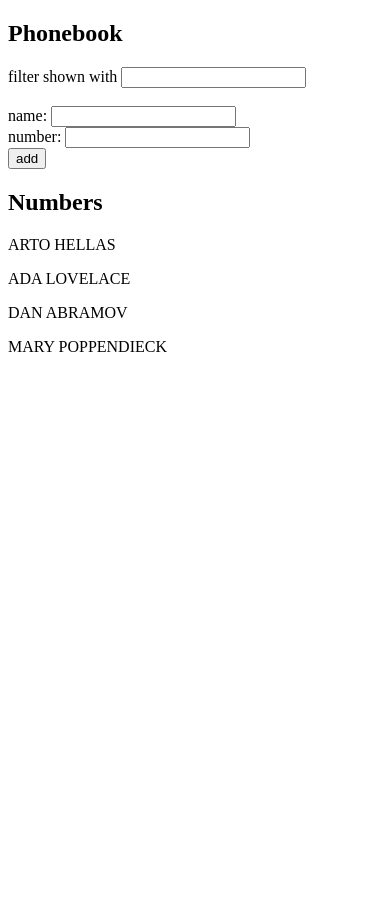
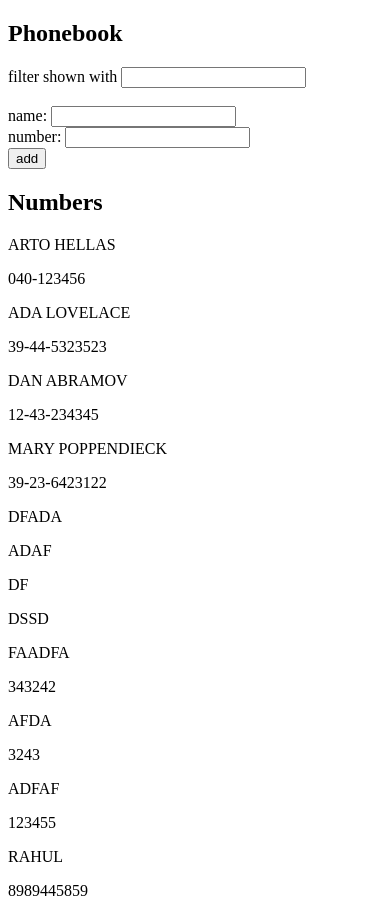
Before and after one commit to HarshDubey1011/fullstackopen_exercises, a React (Vite) app in the folder part2/phonebook/: page / in a window 390 px wide. Before the commit the page ends 844 px from the top, so only its background shows below. Built offline with nearby package versions, Linux system fonts and the light colour scheme; data requests are answered from the project's data file.

Commit message:
2.12: The Phonebook step 7

```diff
--- a/part2/phonebook/db.json
+++ b/part2/phonebook/db.json
@@ -1,5 +1,5 @@
 {
-  "persons":[
+  "persons": [
     {
       "name": "Arto Hellas",
       "number": "040-123456",
@@ -19,6 +19,46 @@
       "name": "Mary Poppendieck",
       "number": "39-23-6423122",
       "id": "4"
+    },
+    {
+      "id": "0417",
+      "name": "dfada",
+      "phoneNumber": "12345"
+    },
+    {
+      "id": "88bd",
+      "name": "adaf",
+      "phoneNumber": "12324"
+    },
+    {
+      "id": "7425",
+      "name": "df",
+      "phoneNumber": "23"
+    },
+    {
+      "id": "6b28",
+      "name": "dssd",
+      "phoneNumber": "123"
+    },
+    {
+      "id": "af5c",
+      "name": "faadfa",
+      "number": "343242"
+    },
+    {
+      "id": "1ced",
+      "name": "afda",
+      "number": "3243"
+    },
+    {
+      "id": "d761",
+      "name": "adfaf",
+      "number": "123455"
+    },
+    {
+      "id": "a849",
+      "name": "rahul",
+      "number": "8989445859"
     }
   ]
 }
--- a/part2/phonebook/src/App.jsx
+++ b/part2/phonebook/src/App.jsx
@@ -1,8 +1,9 @@
 import { useState, useEffect } from 'react'
+import axios from 'axios';
+import phoneBookService from './services/phoneBookService';
 import Filter from './components/Filter';
 import Form from './components/Form';
 import Filter2 from './components/Filter2';
-import axios from 'axios';
 
 const App = () => {
   const [persons, setPersons] = useState([
@@ -20,6 +21,9 @@ const App = () => {
     })
   },[]);
   console.log("There are ",persons.length,"persons");
+
+
+
 
   const handleInputChange = (event) => {
     setNewName(event.target.value);
@@ -49,11 +53,20 @@ const App = () => {
     else {
     const newObject = {
       name: newName,
-      phoneNumber: newNumber
+      number: newNumber
     }
-    setPersons(persons.concat(newObject));
-    setNewName("");
-    setNewNumber("");
+    console.log("i was here");
+    phoneBookService.addPhoneBook(newObject).then(returnedPhoneBook => {
+      console.log("returnedPhoneBook",returnedPhoneBook)
+      setPersons(persons.concat(newObject));
+      console.log(persons);
+      setNewName("");
+      setNewNumber("");
+    })
+
+    // setPersons(persons.concat(newObject));
+    // setNewName("");
+    // setNewNumber("");
   }
   }
 
--- a/part2/phonebook/src/components/Filter2.jsx
+++ b/part2/phonebook/src/components/Filter2.jsx
@@ -1,4 +1,5 @@
 const Filter2 = (props) => {
+  console.log("props",props);
     return (
         <>
         {props.persons
@@ -6,7 +7,7 @@ const Filter2 = (props) => {
         .map(person => (
           <div key={person.id}>
             <p>{person.name.toUpperCase()}</p>
-            <p>{person.phoneNumber}</p>
+            <p>{person.number}</p>
           </div>
       ))}
         </>
--- /dev/null
+++ b/part2/phonebook/src/services/phoneBookService.jsx
@@ -0,0 +1,10 @@
+import axios from 'axios';
+const url = "http://localhost:3001/persons";
+
+const addPhoneBook = (phoneObject) => {
+    const request = axios.post(url,phoneObject);
+    console.log(request);
+    return request.then(response=>response.data);
+}
+
+export default {addPhoneBook};
```
